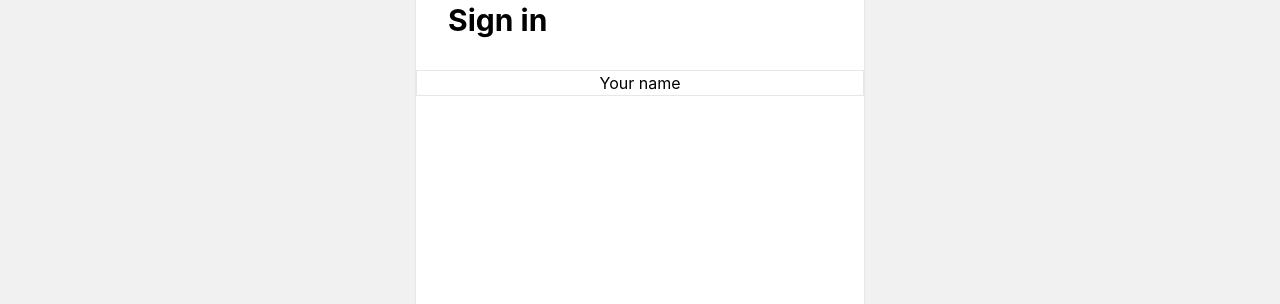
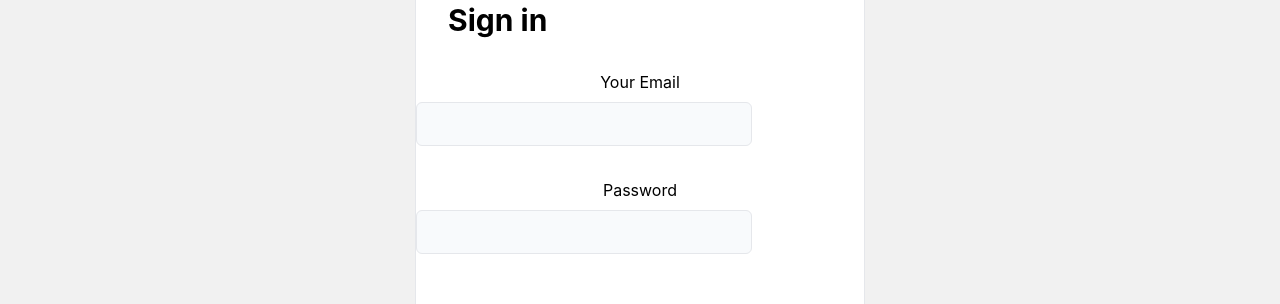
Before and after one commit to mdave94/vite-login, a React app: page / in a window 1280 px wide. Shown: the part 287-591 px from the top of the page. Built offline with nearby package versions, Linux system fonts and the light colour scheme; the HTML template or start-up script is replaced by a standard one.

Commit message:
form update

```diff
--- a/src/component/LoginForm.tsx
+++ b/src/component/LoginForm.tsx
@@ -4,10 +4,15 @@ const LoginForm = () => {
   return (
     <>
       <div className="w-[450px] h-[450px] border rounded-lg dark:bg-gray-800 dark:border-gray-600 bg-white ">
-        <div className="text-3xl text-black m-8 font-bold text-left">
+        <div className="text-3xl text-black m-8 font-bold text-left dark:text-gray-200">
           Sign in
         </div>
-        <FormInput />
+        <div className="mb-8">
+          <FormInput htmlFor="email" label="Your Email" />
+        </div>
+        <div className="mb-8">
+          <FormInput htmlFor="password" label="Password" />
+        </div>
       </div>
     </>
   );
--- a/src/component/UI/FormInput.tsx
+++ b/src/component/UI/FormInput.tsx
@@ -1,9 +1,17 @@
-type FormInputProps = {};
+type FormInputProps = {
+  label: string;
+  htmlFor: string;
+};
 
-const FormInput = () => {
+const FormInput = ({ label, htmlFor }: FormInputProps) => {
   return (
     <>
-      <div className="border">Your name</div>
+      <div className="flex flex-col justify-center align-middle">
+        <label className="text-black mb-2" htmlFor={htmlFor}>
+          {label}
+        </label>
+        <input className="h-11 text-black p-2 bg-slate-50 border border-gray-200 w-3/4 rounded-md" />
+      </div>
     </>
   );
 };
--- a/src/index.css
+++ b/src/index.css
@@ -13,6 +13,7 @@
 }
 
 body {
+  color: black;
   cursor: default;
   margin: 0;
   display: flex;
```
